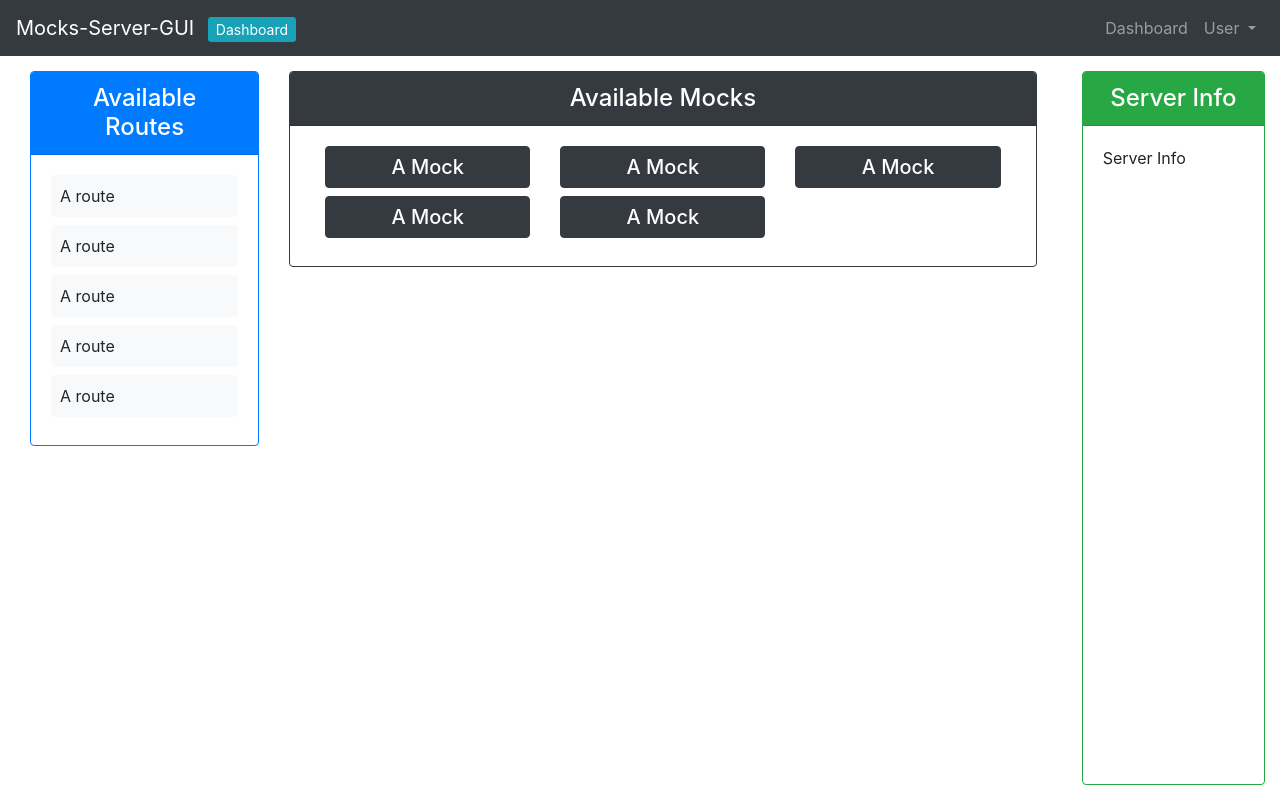
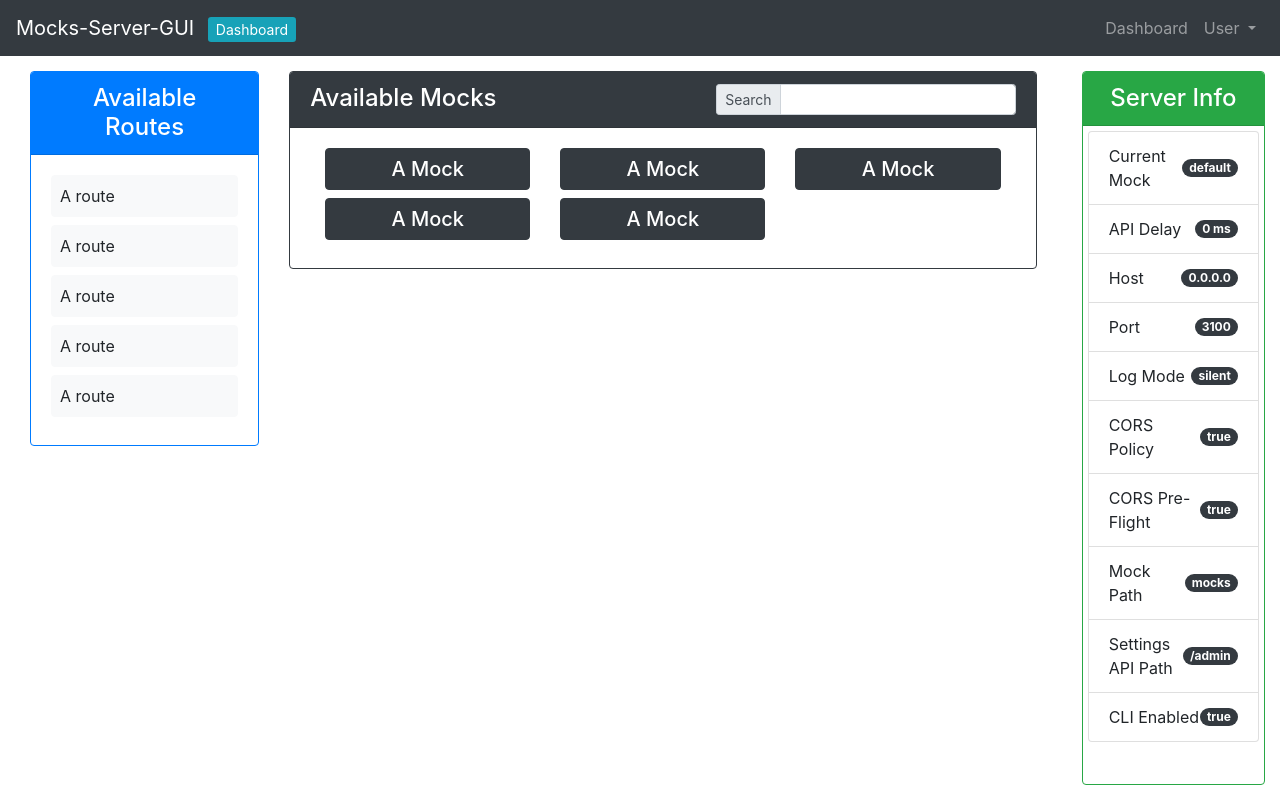
Before and after one commit to kmmuntasir/mocks-server-gui, a Nuxt app: page / in a window 1280 px wide. Built offline with nearby package versions, Linux system fonts and the light colour scheme.

Commit message:
Modify Mock list header, Modify right sidebar content structure, remove github workflow temporarily

```diff
--- a/components/MockList.vue
+++ b/components/MockList.vue
@@ -1,11 +1,23 @@
 <template>
   <b-card
     border-variant="dark"
-    header="Available Mocks"
+    header-tag="header"
     header-bg-variant="dark"
     header-text-variant="white"
     header-class="h4 text-center"
   >
+    <template #header>
+      <div class="float-left">
+        <h4 class="mb-0 text-left">
+          Available Mocks
+        </h4>
+      </div>
+      <div class="float-right">
+        <b-input-group size="sm" prepend="Search">
+          <b-form-input type="text" />
+        </b-input-group>
+      </div>
+    </template>
     <b-container fluid>
       <b-row>
         <b-col v-for="mock in mocks" :key="mock" class="col-4">
--- a/components/RightSideBar.vue
+++ b/components/RightSideBar.vue
@@ -6,13 +6,94 @@
     header-text-variant="white"
     header-class="h4 text-center"
   >
-    Server Info
+    <b-list-group>
+      <b-list-group-item class="d-flex justify-content-between align-items-center">
+        Current Mock
+        <b-badge variant="dark" pill>
+          {{ serverSettings.mock }}
+        </b-badge>
+      </b-list-group-item>
+      <b-list-group-item class="d-flex justify-content-between align-items-center">
+        API Delay
+        <b-badge variant="dark" pill>
+          {{ serverSettings.delay }} ms
+        </b-badge>
+      </b-list-group-item>
+      <b-list-group-item class="d-flex justify-content-between align-items-center">
+        Host
+        <b-badge variant="dark" pill>
+          {{ serverSettings.host }}
+        </b-badge>
+      </b-list-group-item>
+      <b-list-group-item class="d-flex justify-content-between align-items-center">
+        Port
+        <b-badge variant="dark" pill>
+          {{ serverSettings.port }}
+        </b-badge>
+      </b-list-group-item>
+      <b-list-group-item class="d-flex justify-content-between align-items-center">
+        Log Mode
+        <b-badge variant="dark" pill>
+          {{ serverSettings.log }}
+        </b-badge>
+      </b-list-group-item>
+      <b-list-group-item class="d-flex justify-content-between align-items-center">
+        CORS Policy
+        <b-badge variant="dark" pill>
+          {{ serverSettings.cors }}
+        </b-badge>
+      </b-list-group-item>
+      <b-list-group-item class="d-flex justify-content-between align-items-center">
+        CORS Pre-Flight
+        <b-badge variant="dark" pill>
+          {{ serverSettings.corsPreFlight }}
+        </b-badge>
+      </b-list-group-item>
+      <b-list-group-item class="d-flex justify-content-between align-items-center">
+        Mock Path
+        <b-badge variant="dark" pill>
+          {{ serverSettings.path }}
+        </b-badge>
+      </b-list-group-item>
+      <b-list-group-item class="d-flex justify-content-between align-items-center">
+        Settings API Path
+        <b-badge variant="dark" pill>
+          {{ serverSettings.adminApiPath }}
+        </b-badge>
+      </b-list-group-item>
+      <b-list-group-item class="d-flex justify-content-between align-items-center">
+        CLI Enabled
+        <b-badge variant="dark" pill>
+          {{ serverSettings.cli }}
+        </b-badge>
+      </b-list-group-item>
+    </b-list-group>
   </b-card>
 </template>
 
 <script>
 export default {
-  name: 'RightSideBar'
+  name: 'RightSideBar',
+  data () {
+    return {
+      serverSettings: {
+        mock: 'default',
+        delay: 0,
+        host: '0.0.0.0',
+        port: 3100,
+        log: 'silent',
+        cors: true,
+        corsPreFlight: true,
+        behavior: null,
+        pathLegacy: null,
+        watchLegacy: true,
+        path: 'mocks',
+        watch: true,
+        adminApiPath: '/admin',
+        cli: true
+      }
+    }
+  }
 }
 </script>
 
@@ -20,4 +101,8 @@ export default {
   div.card {
     min-height: calc(100vh - 86px);
   }
+
+  div.card-body {
+    padding: 5px;
+  }
 </style>
```
